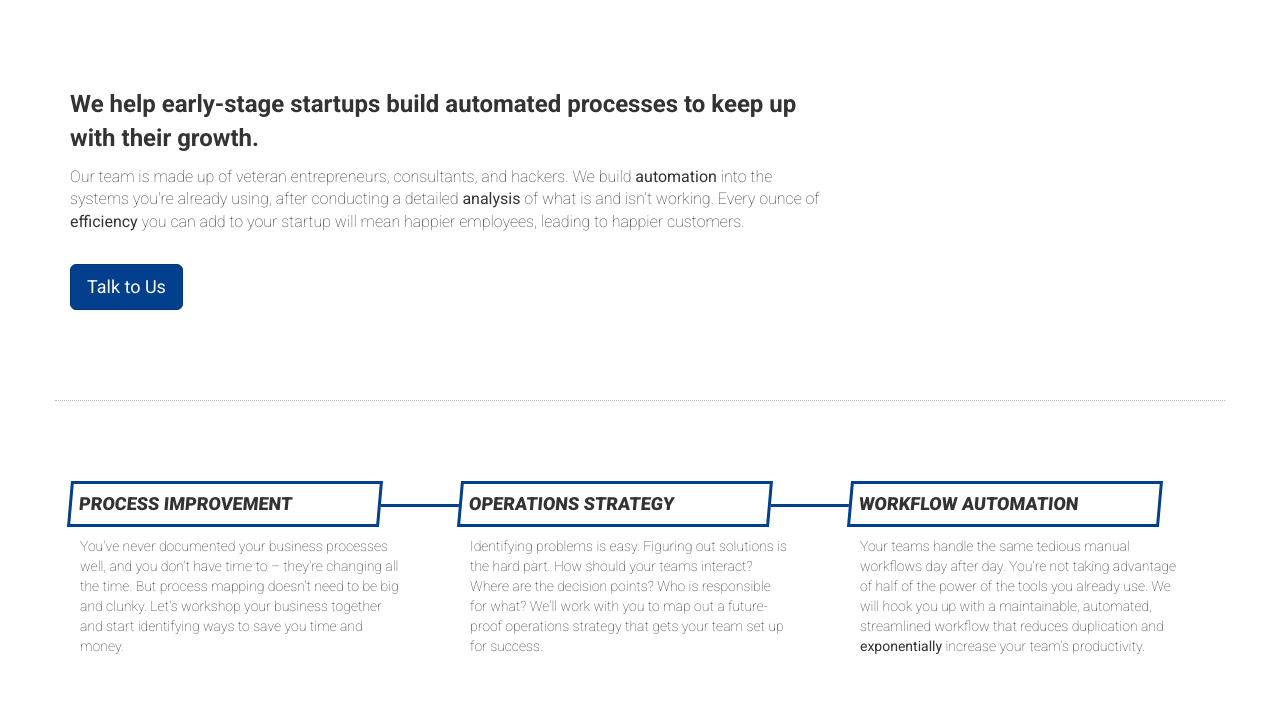
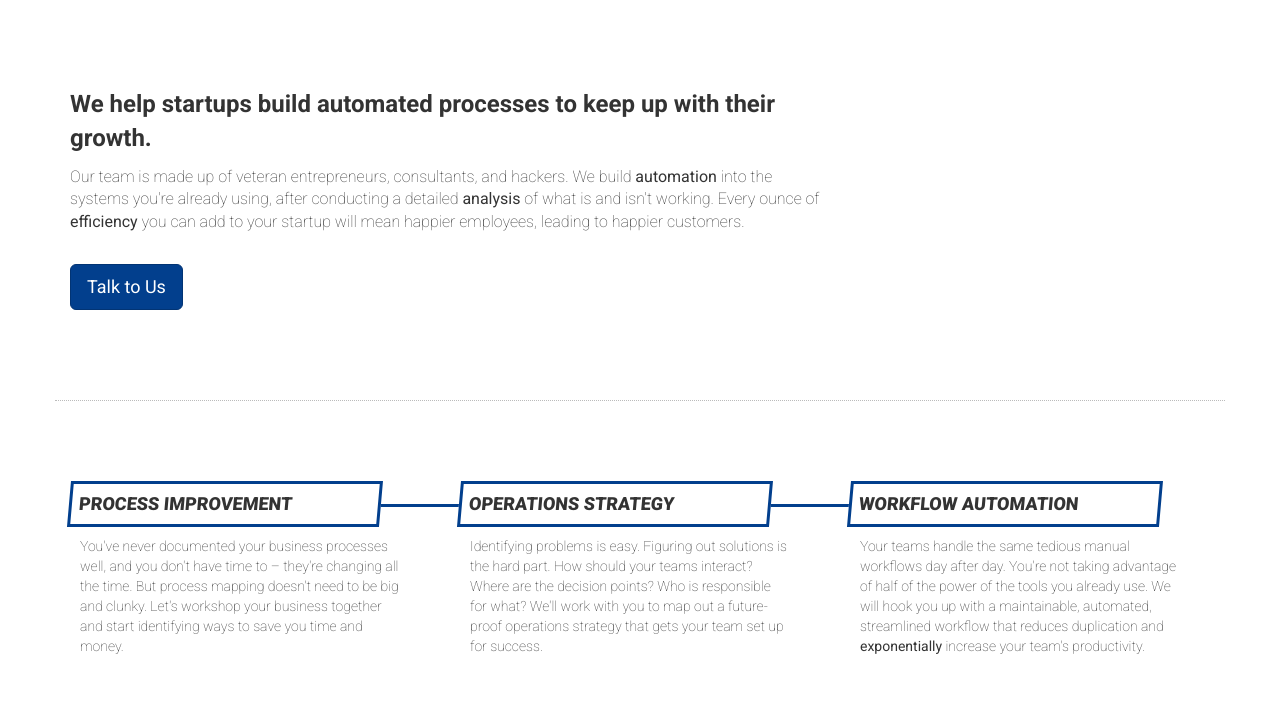
Before and after one commit to jdmaresco/rhythm, a website: page index.html in a window 1280 px wide. Shown: the part 73-800 px from the top of the page. Drawn offline with Linux system fonts and the light colour scheme; files that its build step writes are made by us from their sources.

Commit message:
Update tag line

```diff
--- a/index.html
+++ b/index.html
@@ -44,7 +44,7 @@
     <div id="about" class="row content-row">
       <div class="col-sm-7 col-md-8 ">
         <p class="about-text-3">
-          We help early-stage startups build automated processes to keep up with their growth.
+          We help startups build automated processes to keep up with their growth.
         </p>
         <p class="about-text-3">
         </p>
```
